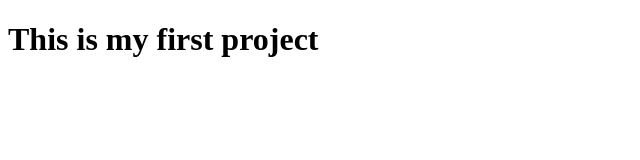
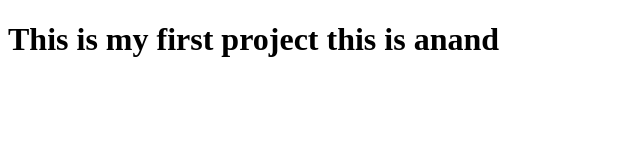
Before and after one commit to yeswanth369/pwaprojecth4, a plain HTML site: page projecth4.html in a window 1280 px wide. Shown: the whole page, without its empty margins (0-640 px from the left). Drawn offline with Linux system fonts and the light colour scheme.

Commit message:
added html file

```diff
--- a/projecth4.html
+++ b/projecth4.html
@@ -5,6 +5,7 @@
     <title>Projecth4</title>
   </head>
   <body>
-  <h1>This is my first project</h1>
+  <h1>This is my first project
+  this is anand</h1>
   </body>
 </html>
```
